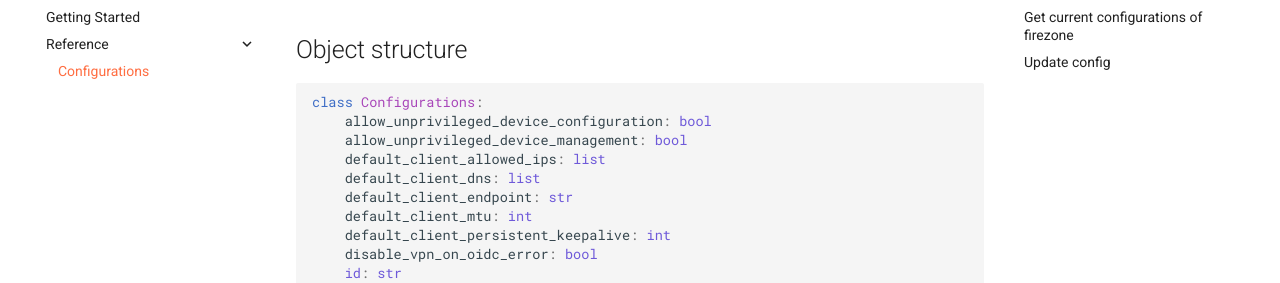
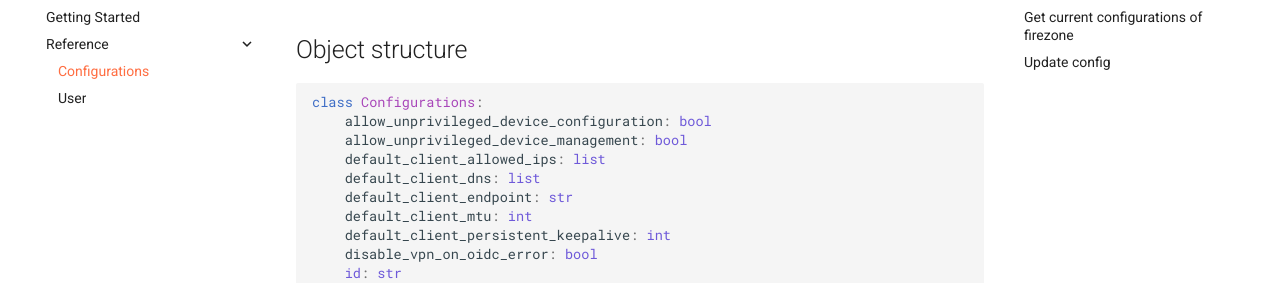
Before and after one commit to msterhuj/firezone-client, an MkDocs documentation site: the page built from docs/reference/configurations.md, in a window 1280 px wide. Shown: the part 148-431 px from the top of the page. Built offline with MkDocs 1.6.1 and Material for MkDocs 9.7.7, drawn with Linux system fonts in a browser that asks for light colours; comment, search, counter and statistics services are not loaded.

Commit message:
docs: add user.md

```diff
--- a/mkdocs.yml
+++ b/mkdocs.yml
@@ -13,6 +13,7 @@ nav:
   - Getting Started: getting-started.md
   - Reference:
     - Configurations: reference/configurations.md
+    - User: reference/user.md
 
 markdown_extensions:
   - pymdownx.highlight:
```
Also changed, not shown: docs/reference/user.md (added).
